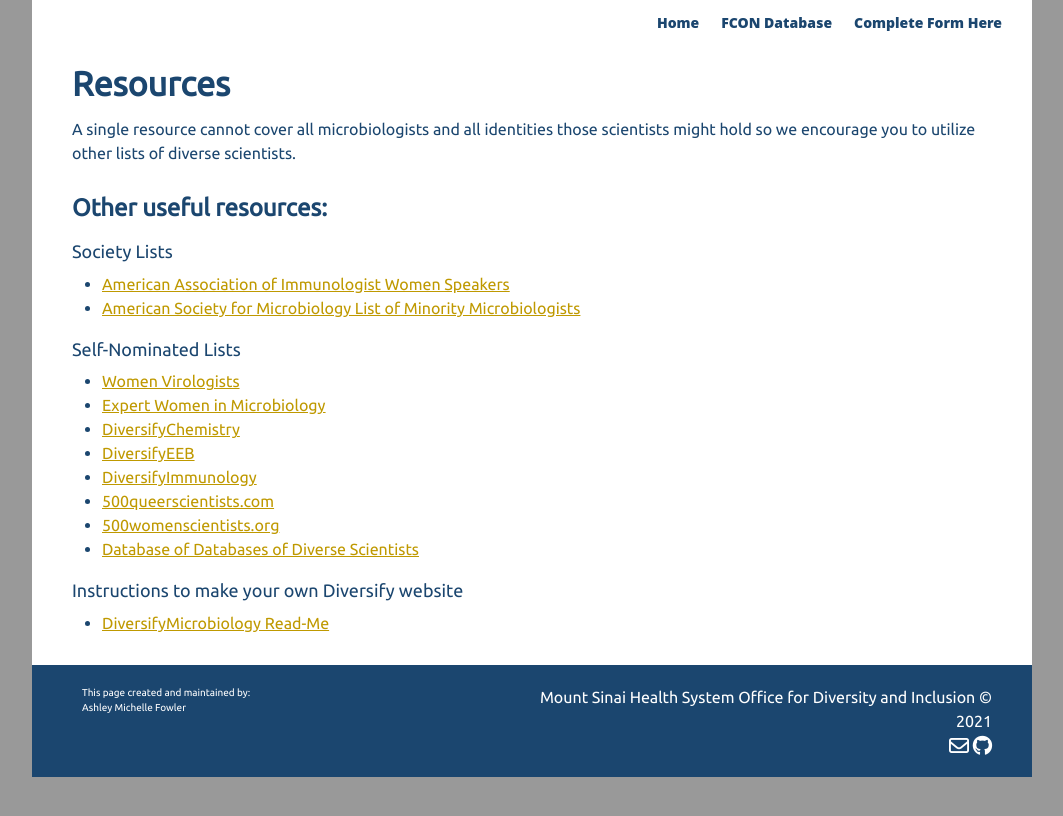
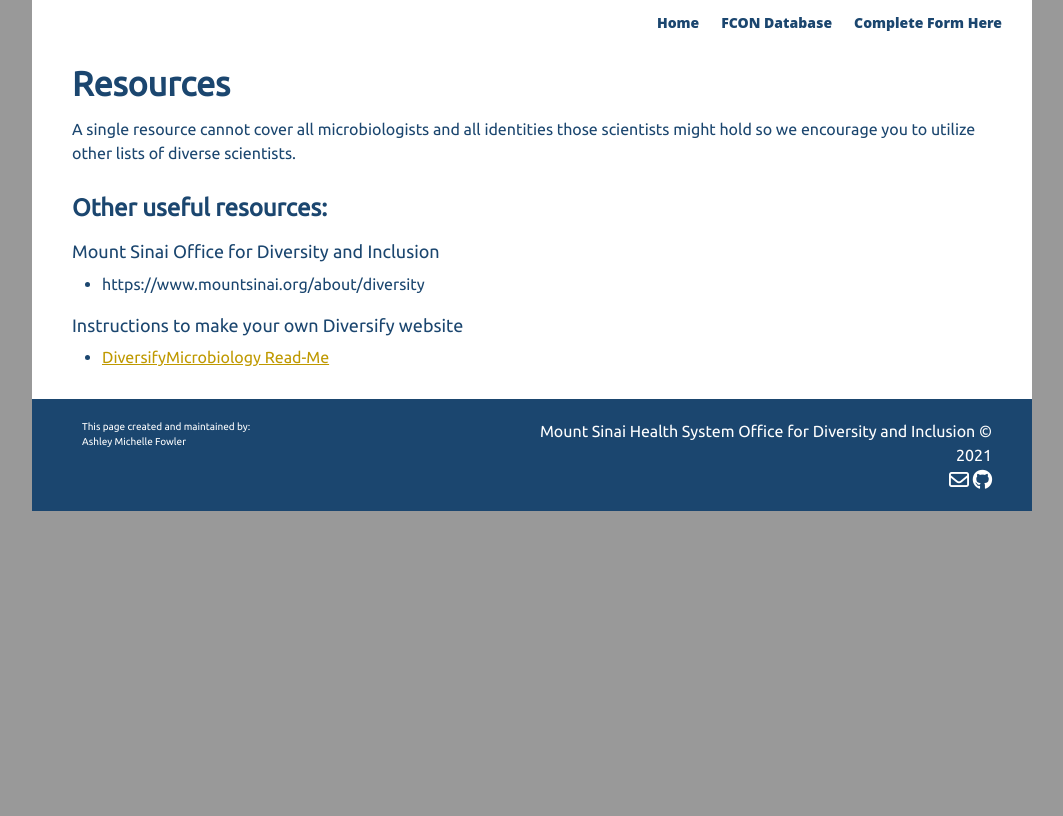
Before and after one commit to MSSMCMCA/FCON.github.io, a Jekyll site: the page built from resources.md, in a window 1280 px wide. Shown: the top 816 px of the page, without its empty margins (108-1171 px from the left). Built offline with Jekyll 4.4.1, drawn with Linux system fonts in a browser that asks for light colours; nearby versions of some CDN libraries.

Commit message:
Update resources.md

```diff
--- a/resources.md
+++ b/resources.md
@@ -8,19 +8,8 @@ A single resource cannot cover all microbiologists and all identities those scie
 
 ### Other useful resources:
 
-#### Society Lists
-* [American Association of Immunologist Women Speakers](https://account.aai.org/cgi-bin/memberdll.dll/OpenPage?WRP=CSOW_speakerSearch.htm)
-* [American Society for Microbiology List of Minority Microbiologists](https://www.asm.org/Articles/Policy/CMIIM-List-of-Minority-Microbiologists)
-
-#### Self-Nominated Lists
-* [Women Virologists](https://docs.google.com/spreadsheets/d/1VECipzok4VBPIvOwbBY8dRsp7_CFw-r7IWcw-eLi__M/edit#gid=889333737)
-* [Expert Women in Microbiology](https://docs.google.com/spreadsheets/d/1xw6W2noEUrpc5AFbLgkBGwR1KHIBnay2M9tT_bHaxqk/edit?usp=sharing)
-* [DiversifyChemistry](http://diversifychemistry.com/)
-* [DiversifyEEB](http://diversifyeeb.com/)
-* [DiversifyImmunology](https://diversifyimmunology.github.io/)
-* [500queerscientists.com](http://www.500queerscientists.com/)
-* [500womenscientists.org](https://500womenscientists.org/request-a-scientist)
-* [Database of Databases of Diverse Scientists](https://docs.google.com/document/u/1/d/e/2PACX-1vSlvHTZtOc6wG5C9xEc-bAIYofpeDHVjrrVc7Q_5IQdmXcLeaYd27nhoJD9jub_q-qAILxHknMGbggb/pub)
+#### Mount Sinai Office for Diversity and Inclusion
+* https://www.mountsinai.org/about/diversity
 
 #### Instructions to make your own Diversify website
 * [DiversifyMicrobiology Read-Me](https://github.com/diversifymicrobiology/DiversifyMicrobiology.github.io)
```
